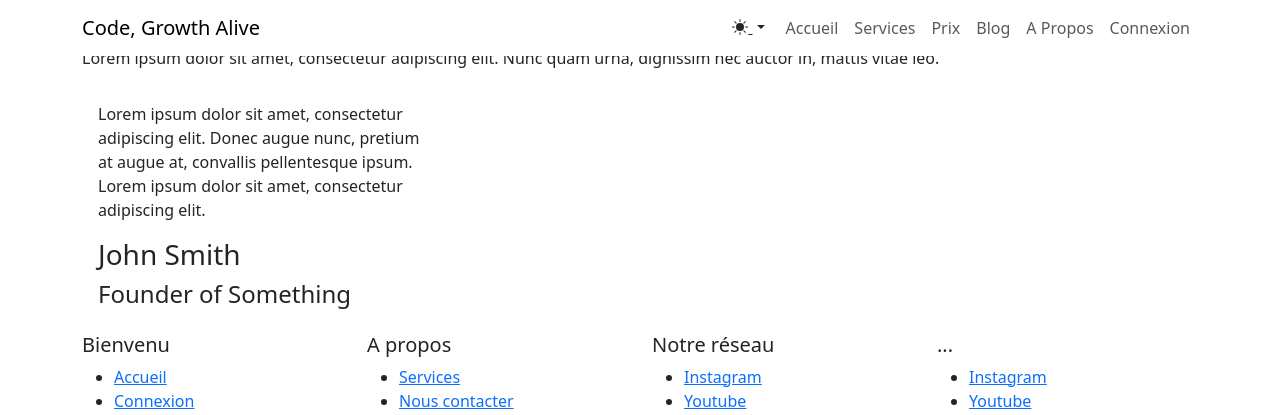
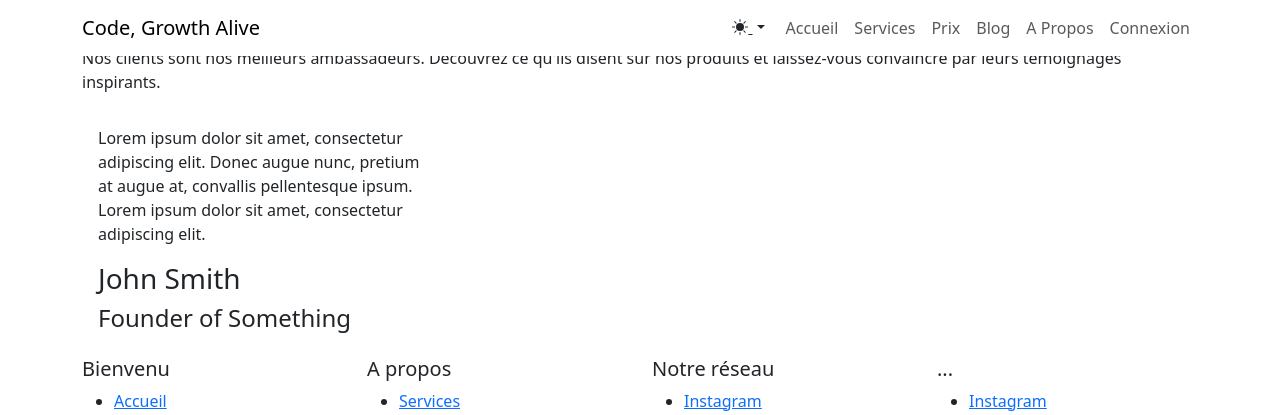
Before and after one commit to DestinBir/Code_Growth_Alive_old_version, a Django app: template general/templates/general/testimonials.html in a window 1280 px wide. Shown: the top 415 px of the page. Run offline with Django 5.2, Linux system fonts and the light colour scheme; the template is opened without the code that fills it, so the values that code supplies are empty; some libraries are stand-ins or nearby versions.

Commit message:
view pour testimonials

```diff
--- a/general/templates/general/testimonials.html
+++ b/general/templates/general/testimonials.html
@@ -10,8 +10,8 @@
     <section class="clean-block clean-testimonials dark">
         <div class="container">
             <div class="block-heading">
-                <h2 class="text-info">Testimonials</h2>
-                <p>Lorem ipsum dolor sit amet, consectetur adipiscing elit. Nunc quam urna, dignissim nec auctor in, mattis vitae leo.</p>
+                <h2 class="text-info">Ce que les gens disent</h2>
+                <p>Nos clients sont nos meilleurs ambassadeurs. Découvrez ce qu'ils disent sur nos produits et laissez-vous convaincre par leurs témoignages inspirants.</p>
             </div>
             <div class="row">
                 <div class="col-lg-4">
--- a/general/views.py
+++ b/general/views.py
@@ -17,3 +17,8 @@ def service_view(request):
 
 def contact_view(request):
     return render(request, "general/contact-us.html")
+
+
+def testimonial_view(request):
+    testimonials = FeedBack.objects.all()
+    return render(request, "general/testimonials.html", {"tests": testimonials})
```
